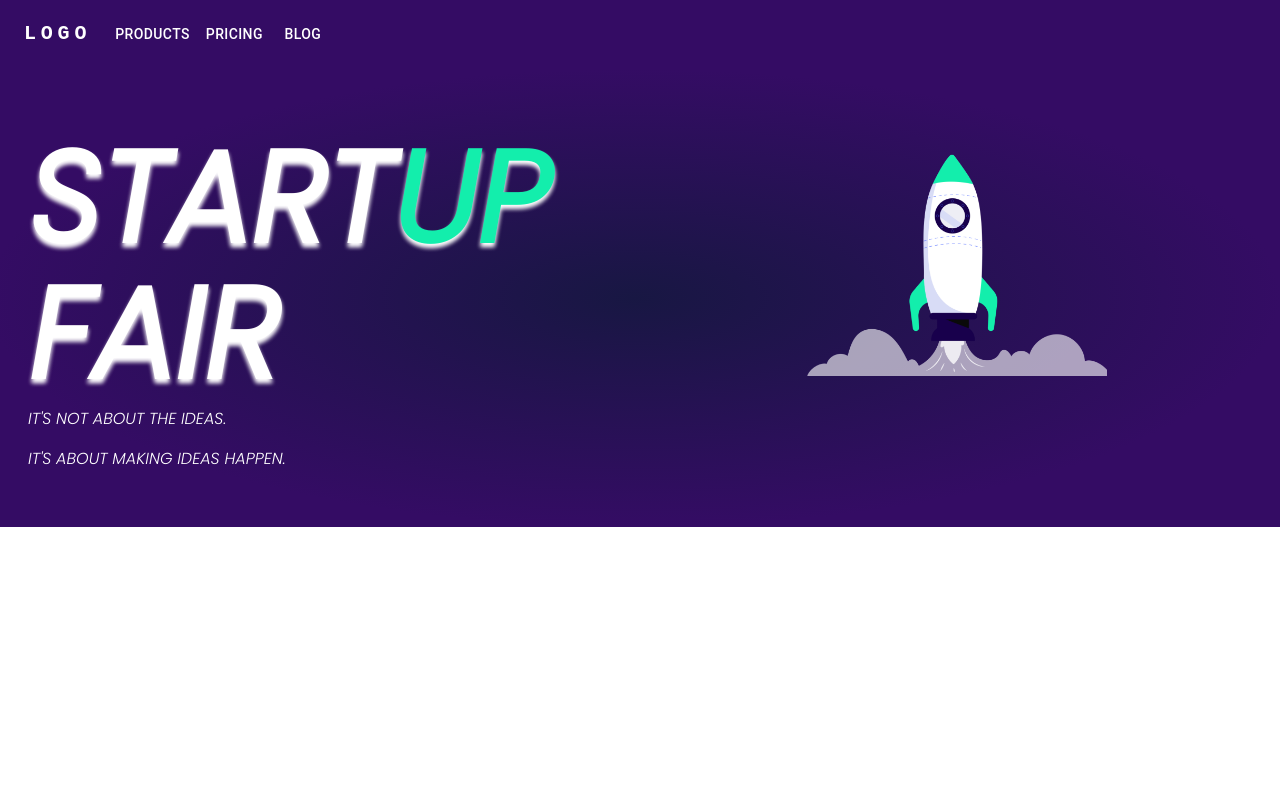
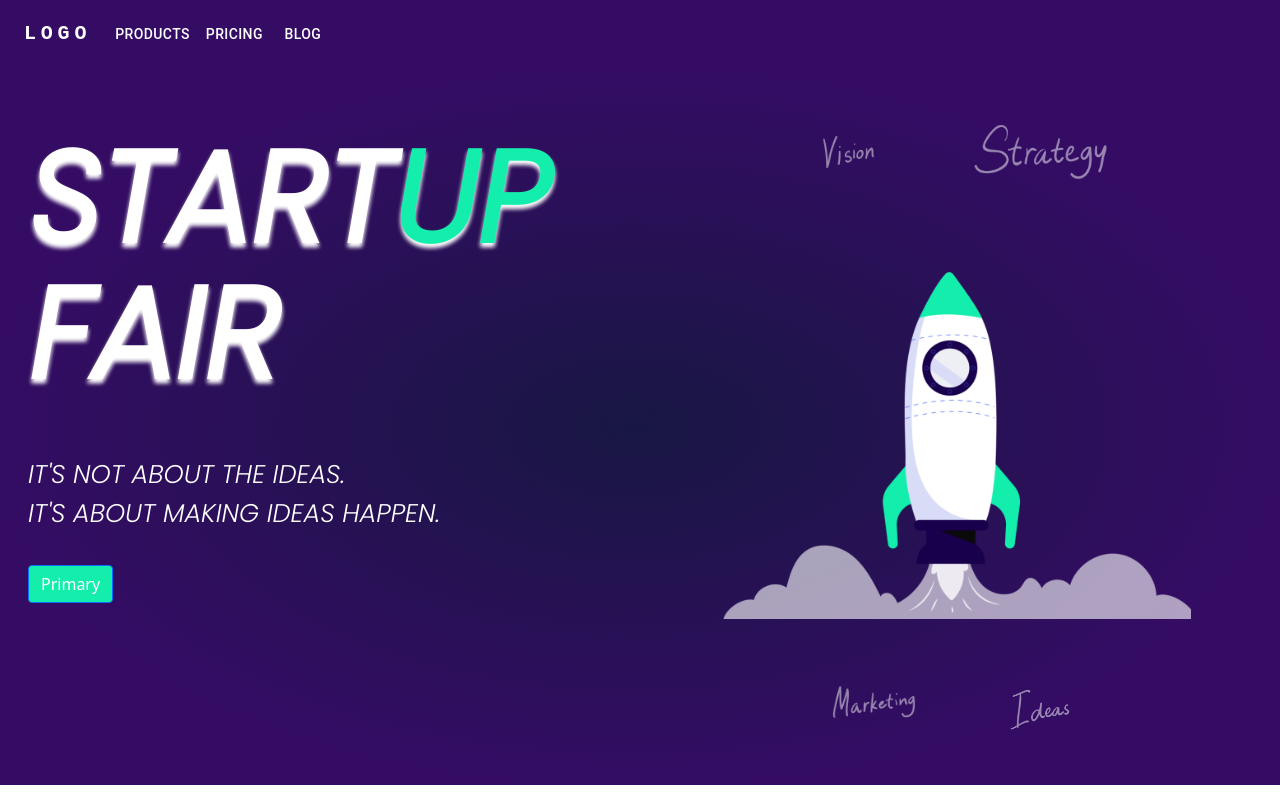
Before and after one commit to anujpandey0212/ecell-page, a React (Create React App) app in the folder client/: page / in a window 1280 px wide. Built offline with nearby package versions, Linux system fonts and the light colour scheme.

Commit message:
landing page completed app bar half done

```diff
--- a/client/src/App.js
+++ b/client/src/App.js
@@ -13,7 +13,7 @@ import Button from '@mui/material/Button';
 // import Tooltip from '@mui/material/Tooltip';
 import MenuItem from '@mui/material/MenuItem';
 // import AdbIcon from '@mui/icons-material/Adb';
-import logo from "./assets/ecell_logo.png";
+// import logo from "./assets/ecell_logo.png";
 import LandingPage from './components/landing_page';
 
 const pages = ['Products', 'Pricing', 'Blog'];
--- a/client/src/components/landing_page/index.js
+++ b/client/src/components/landing_page/index.js
@@ -2,6 +2,10 @@ import React from "react";
 import "./style.css";
 import rocket from "../../assets/rocket.png";
 import 'bootstrap/dist/css/bootstrap.min.css';
+import vision from "../../assets/vision.png";
+import strategy from "../../assets/strategy.png";
+import marketing from "../../assets/marketing.png";
+import ideas from "../../assets/ideas.png";
 
 export default  function LandingPpage(){
     return(
@@ -13,11 +17,16 @@ export default  function LandingPpage(){
                </div>
 
                 <h1 className="font_style_1">FAIR</h1>
-                <p className="font_style_2">IT'S NOT ABOUT THE IDEAS.</p>
+                <p className="font_style_2 ideas_first_line">IT'S NOT ABOUT THE IDEAS.</p>
                 <p className="font_style_2">IT'S ABOUT MAKING IDEAS HAPPEN.</p>
+               <button id="start_button" type="button" class="btn btn-primary">Primary</button>
            </div>
            <div className="column_our col-md-6">
+                <img alt="vision" src={vision} className="four-images"></img>
+                <img alt="vision" src={strategy}  className="four-images"></img>
                 <img alt="rocket" src={rocket} className="rocket-image"></img>
+                <img alt="vision" src={marketing}  className="four-images"></img>
+                <img alt="vision" src={ideas}  className="four-images"></img>
            </div>
        </div>
     )
--- a/client/src/components/landing_page/style.css
+++ b/client/src/components/landing_page/style.css
@@ -6,14 +6,16 @@
     margin-right: 0px;
     /* height: 300px; */
 }
+
 .rocket-image{
-     width: 100%;
-  max-width: 300px;
-  height: auto;
-  /* height: 200px; */
-  /* height: 30vw;*/
-  padding-top: 10%;
+
+     height: 30vw;
 }
+.four-images{
+    height: 13vw;
+}
+
+
 .coloumn_our{
     margin: 0px;
 }
@@ -40,7 +42,31 @@ text-shadow: 0px 4px 4px #FFFFFF, 0px 4px 4px rgba(254, 253, 253, 0.25);
     font-family: 'poppins';
     font-style: normal;
     text-align: left;
+    font-size: 2vw;
 }
+.ideas_first_line{
+        margin-bottom: 0PX;
+    margin-top: 10%;
+}
+#start_button{
+    margin-top: 3%;
+    float: left;
+    background-color: #13EEAC;
+}
+
 .startup{
-    padding-right:50% ;
+    padding-right: 35%;
 }
+
+@media only screen and (max-width: 500px) {
+ .rocket-image{
+     width: 100%;
+     max-width: 300px;
+     height: auto;
+
+}
+.four-images {
+    height: 22vw;
+    margin: 10%;
+}
+}
```
